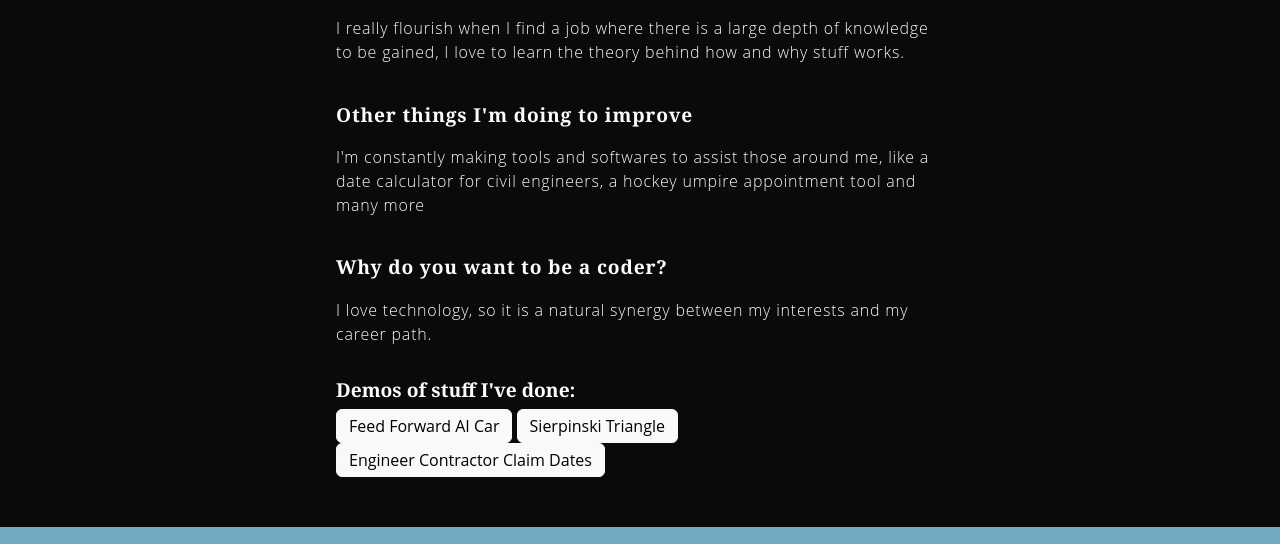
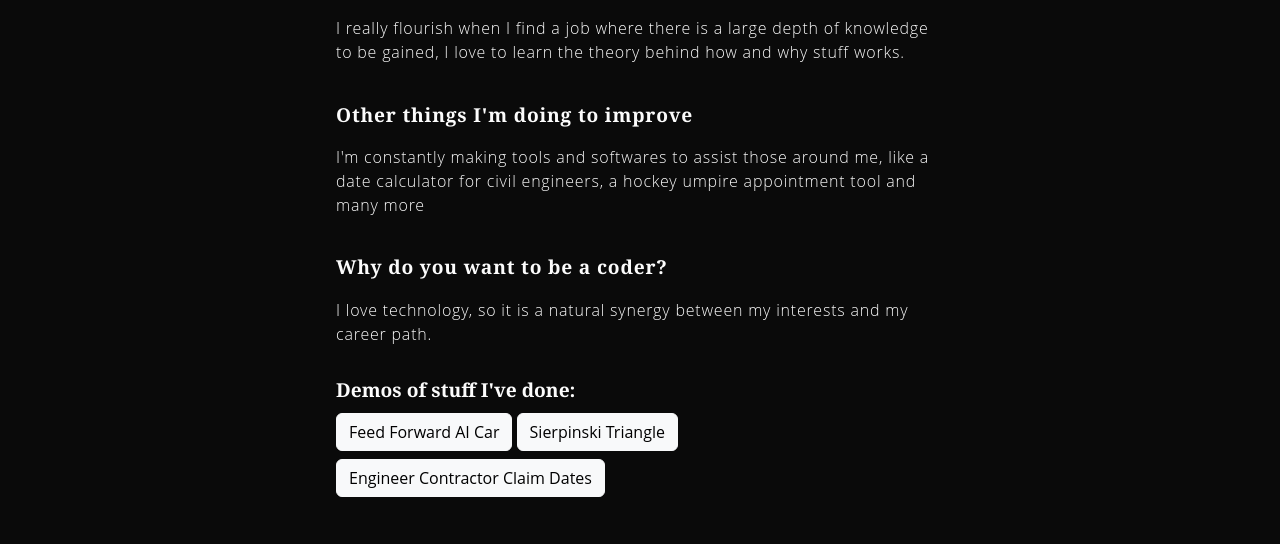
Before and after one commit to Skwangles/About-Me, a plain HTML site: page index.html in a window 1280 px wide. Shown: the part 1020-1564 px from the top of the page. Drawn offline with nearby package versions, Linux system fonts and the light colour scheme.

Commit message:
Update index.html

```diff
--- a/index.html
+++ b/index.html
@@ -50,9 +50,9 @@
 
     <section>
         <h2>Demos of stuff I've done:</h2>
-        <button class="py-1 btn btn-light" onclick="window.location='https://skwangles.github.io/MachineLearningCar/'">Feed Forward AI Car</button>
-        <button class="py-1 btn btn-light" onclick="window.location='https://skwangles.github.io/SierpinksiTriangle/'">Sierpinski Triangle</button>
-        <button class="py-1 btn btn-light" onclick="window.location='https://nzs3910.skwangles.com/'">Engineer Contractor Claim Dates</button>
+        <button class="my-1 btn btn-light" onclick="window.location='https://skwangles.github.io/MachineLearningCar/'">Feed Forward AI Car</button>
+        <button class="my-1 btn btn-light" onclick="window.location='https://skwangles.github.io/SierpinksiTriangle/'">Sierpinski Triangle</button>
+        <button class="my-1 btn btn-light" onclick="window.location='https://nzs3910.skwangles.com/'">Engineer Contractor Claim Dates</button>
     </section>
 
     <footer  class="content-footer">
```
